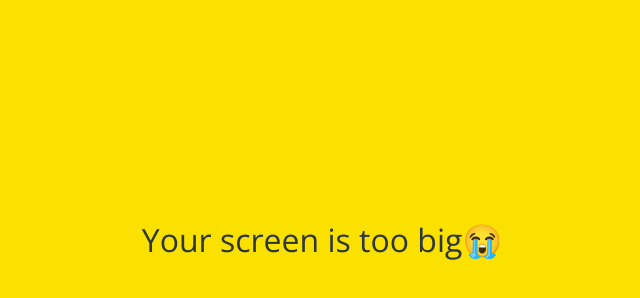
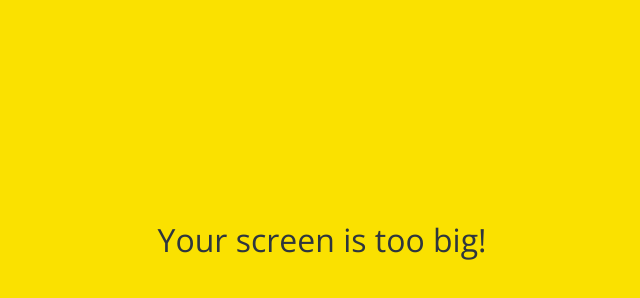
Before and after one commit to AppleBookPro/kokoa-clone-2021, a plain HTML site: page friends.html in a window 1280 px wide. Shown: the part 160-458 px from the top of the page, without its empty margins (318-958 px from the left). Drawn offline with nearby package versions, Linux system fonts and the light colour scheme.

Commit message:
Update friends.html

```diff
--- a/friends.html
+++ b/friends.html
@@ -97,7 +97,7 @@
     </div>
 
     <div id="no-mobile">
-        <span>Your screen is too big😭</span>
+        <span>Your screen is too big!</span>
     </div>
 
     <script src="https://kit.fontawesome.com/6478f529f2.js"
```
